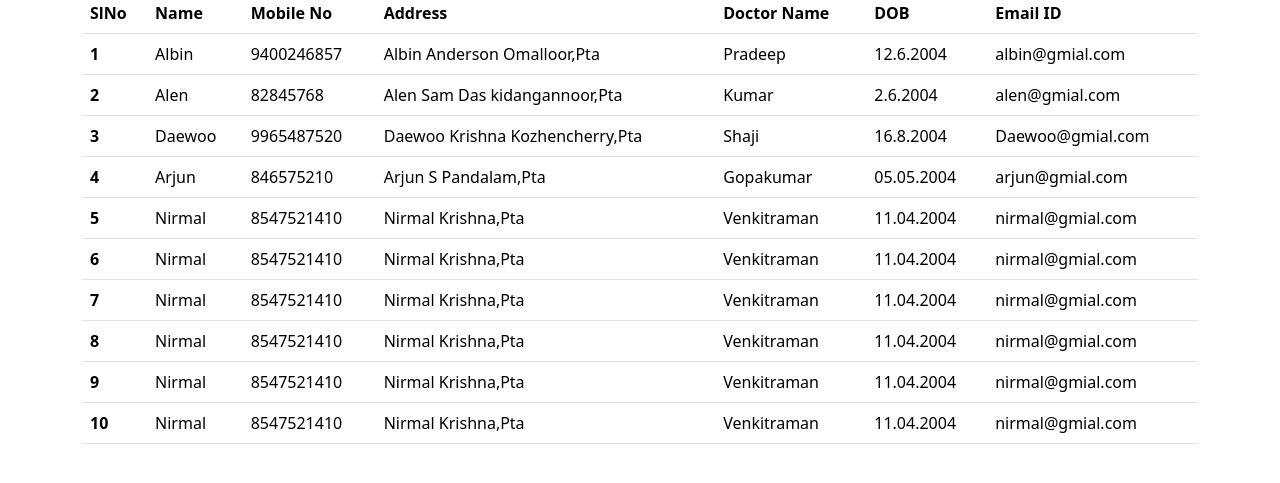
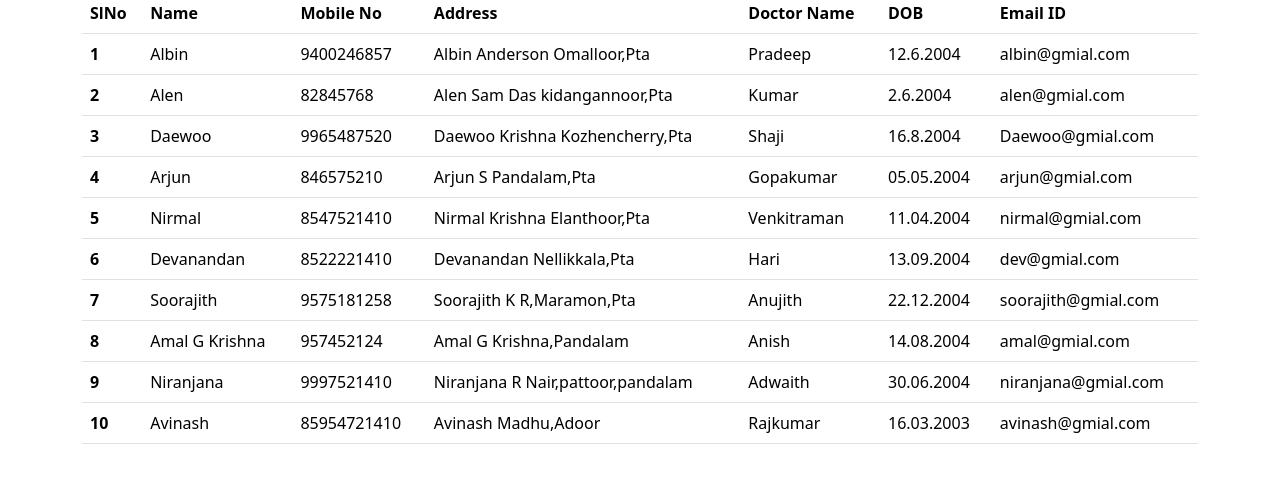
Before and after one commit to aaryaaanx/Patient-App, a plain HTML site: page viewall.html in a window 1280 px wide. Shown: the part 63-546 px from the top of the page. Drawn offline with nearby package versions, Linux system fonts and the light colour scheme.

Commit message:
updated Patient App

```diff
--- a/viewall.html
+++ b/viewall.html
@@ -92,57 +92,57 @@
                       </tr>
                       <tr>
                         <th scope="row">5</th>
-                        <td>Nirmal</td>
+                        <td>Nirmal </td>
                         <td>8547521410</td>
-                        <td>Nirmal Krishna,Pta</td>
+                        <td>Nirmal Krishna Elanthoor,Pta</td>
                         <td>Venkitraman </td>
                         <td>11.04.2004</td>
                         <td>nirmal@gmial.com</td>
                       </tr>
                       <tr>
                         <th scope="row">6</th>
-                        <td>Nirmal</td>
-                        <td>8547521410</td>
-                        <td>Nirmal Krishna,Pta</td>
-                        <td>Venkitraman </td>
-                        <td>11.04.2004</td>
-                        <td>nirmal@gmial.com</td>
+                        <td>Devanandan</td>
+                        <td>8522221410</td>
+                        <td>Devanandan Nellikkala,Pta</td>
+                        <td>Hari </td>
+                        <td>13.09.2004</td>
+                        <td>dev@gmial.com</td>
                       </tr>
                       <tr>
                         <th scope="row">7</th>
-                        <td>Nirmal</td>
-                        <td>8547521410</td>
-                        <td>Nirmal Krishna,Pta</td>
-                        <td>Venkitraman </td>
-                        <td>11.04.2004</td>
-                        <td>nirmal@gmial.com</td>
+                        <td>Soorajith </td>
+                        <td>9575181258</td>
+                        <td>Soorajith K R,Maramon,Pta</td>
+                        <td>Anujith </td>
+                        <td>22.12.2004</td>
+                        <td>soorajith@gmial.com</td>
                       </tr>
                       <tr>
                         <th scope="row">8</th>
-                        <td>Nirmal</td>
-                        <td>8547521410</td>
-                        <td>Nirmal Krishna,Pta</td>
-                        <td>Venkitraman </td>
-                        <td>11.04.2004</td>
-                        <td>nirmal@gmial.com</td>
+                        <td>Amal G Krishna</td>
+                        <td>957452124</td>
+                        <td>Amal G Krishna,Pandalam</td>
+                        <td>Anish </td>
+                        <td>14.08.2004</td>
+                        <td>amal@gmial.com</td>
                       </tr>
                       <tr>
                         <th scope="row">9</th>
-                        <td>Nirmal</td>
-                        <td>8547521410</td>
-                        <td>Nirmal Krishna,Pta</td>
-                        <td>Venkitraman </td>
-                        <td>11.04.2004</td>
-                        <td>nirmal@gmial.com</td>
+                        <td>Niranjana</td>
+                        <td>9997521410</td>
+                        <td>Niranjana R Nair,pattoor,pandalam</td>
+                        <td>Adwaith </td>
+                        <td>30.06.2004</td>
+                        <td>niranjana@gmial.com</td>
                       </tr>
                       <tr>
                         <th scope="row">10</th>
-                        <td>Nirmal</td>
-                        <td>8547521410</td>
-                        <td>Nirmal Krishna,Pta</td>
-                        <td>Venkitraman </td>
-                        <td>11.04.2004</td>
-                        <td>nirmal@gmial.com</td>
+                        <td>Avinash</td>
+                        <td>85954721410</td>
+                        <td>Avinash Madhu,Adoor</td>
+                        <td>Rajkumar</td>
+                        <td>16.03.2003</td>
+                        <td>avinash@gmial.com</td>
                       </tr>
                     </tbody>
                   </table>
```
